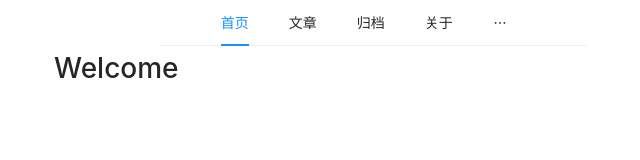
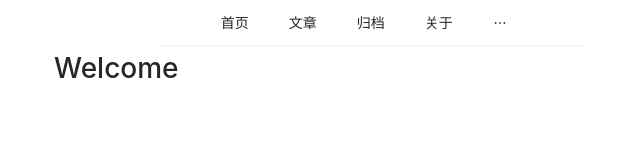
Before and after one commit to frankxii/blog-frontend, a React (Create React App) app: page /blog in a window 1280 px wide. Shown: the top 160 px of the page, without its empty margins (266-906 px from the left). Built offline with nearby package versions, Linux system fonts and the light colour scheme.

Commit message:
Fix: 解决页面刷新后导航高亮错误的bug

```diff
--- a/src/page/front/Navigator.tsx
+++ b/src/page/front/Navigator.tsx
@@ -6,11 +6,16 @@ import {MenuInfo} from "rc-menu/lib/interface"
 export default class Navigator extends React.Component<any, any> {
 
   state = {
-    current: 'index'
+    current: ""
+  }
+
+  componentDidMount() {
+    // 取url斜杠后最后一个路由地址作为导航栏的高亮展示的key
+    let url = window.location.pathname
+    this.setState({current: url.split("/").pop()})
   }
 
   handClick = (e: MenuInfo) => {
-    console.log(e)
     this.setState({current: e.key})
   }
 
```
